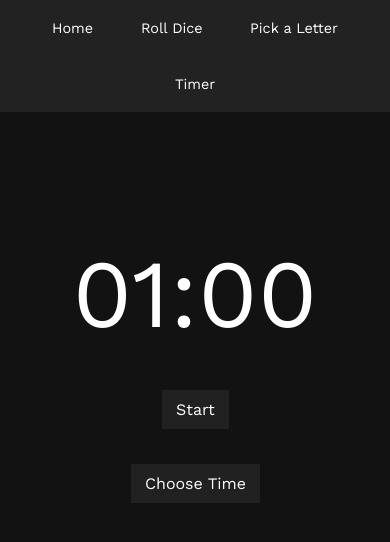
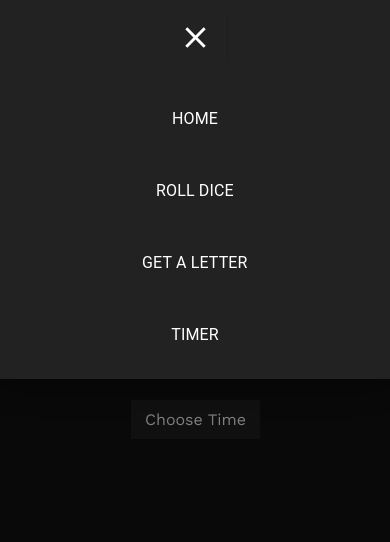
Before and after one commit to dnirns/dicer, a React (Create React App) app: page /timer in a window 390 px wide. Shown: the top 542 px of the page. Built offline with nearby package versions, Linux system fonts and the light colour scheme; a web font is replaced by a local one.

Commit message:
responsive nav drawer finished

```diff
--- a/src/components/Nav.js
+++ b/src/components/Nav.js
@@ -1,3 +1,4 @@
+import React, { useState } from 'react'
 import { Link } from 'react-router-dom'
 
 import {
@@ -12,6 +13,8 @@ import MenuIcon from '@material-ui/icons/Menu'
 
 import { makeStyles } from '@material-ui/core/styles'
 
+import NavDrawer from './NavDrawer'
+
 const HideOnScroll = ({ children, window }) => {
   const trigger = useScrollTrigger({ target: window ? window() : undefined })
 
@@ -24,14 +27,13 @@ const HideOnScroll = ({ children, window }) => {
 
 const useStyles = makeStyles({
   root: {
-    background: '#5555553e',
+    background: '#222222',
     boxShadow: 'none',
     display: 'flex',
-
     alignItems: 'center',
   },
   icon: {
-    marginLeft: 'auto',
+    marginRight: 'auto',
   },
   menuLink: {
     fontFamily: 'Work Sans',
@@ -42,20 +44,30 @@ const useStyles = makeStyles({
 })
 
 const NavBar = () => {
+  const [sideDrawerOpen, setSideDrawerOpen] = useState(true)
   const classes = useStyles()
 
+  const handleCloseDrawer = () => {
+    setSideDrawerOpen(false)
+  }
+
   return (
+    <>
+      <NavDrawer
+        open={sideDrawerOpen}
+        closeDrawer={handleCloseDrawer}
+      />
       <HideOnScroll>
         <AppBar className={classes.root} position='sticky'>
           <Toolbar variant='dense'>
-          <Box display={{ xs: 'none', sm: 'none', md: 'none' }}>
+            <Box display={{ xs: 'block', sm: 'none', md: 'none' }}>
               <div aria-haspopup='true'>
-              <IconButton edge='start' color='inherit' aria-label='menu'>
+                <IconButton className={classes.icon} onClick={() => setSideDrawerOpen(true)} edge='start' color='inherit' aria-label='menu'>
                   <MenuIcon fontSize='medium' />
                 </IconButton>
               </div>
             </Box>
-          <Box display={{ xs: 'block', sm: 'block', md: 'block' }}>
+            <Box display={{ xs: 'none', sm: 'block', md: 'block' }}>
               <Link to='/'>
                 <button className={classes.menuLink}>Home</button>
               </Link>
@@ -70,10 +82,11 @@ const NavBar = () => {
               </Link>
             </Box>
 
-          <Box className={classes.icon}></Box>
+
           </Toolbar>
         </AppBar>
       </HideOnScroll>
+    </>
   )
 }
 export default NavBar
--- /dev/null
+++ b/src/components/NavDrawer.js
@@ -0,0 +1,96 @@
+import { Link } from 'react-router-dom'
+
+import { makeStyles } from '@material-ui/core/styles'
+
+import {
+  List,
+  Divider,
+  ListItem,
+  Box,
+  ListItemText,
+  Button,
+  Drawer,
+} from '@material-ui/core'
+
+import CloseIcon from '@material-ui/icons/Close'
+
+const useStyles = makeStyles({
+  root: {
+    background: '#222222',
+    color: 'white',
+    padding: '14px',
+    textAlign: 'center',
+    display: 'flex',
+    justifyContent: 'center',
+  },
+  label: {
+    color: 'white',
+  },
+  closeBox: {
+    borderColor: 'rgba(0, 0, 0, 0.12)',
+    width: '56px',
+  },
+  list: {
+    width: '100vw',
+    background: '#222222',
+    color: 'white',
+    marginLeft: 'auto',
+  },
+})
+
+const SideSheet = ({ open, closeDrawer }) => {
+  const classes = useStyles()
+  return (
+    <>
+      <Drawer
+        // className={classes.root}
+        anchor='top'
+        open={open}
+        variant='temporary'
+        onClose={closeDrawer}
+      >
+        <Box className={classes.root} display='flex' flexDirection='row'>
+          <Button className={classes.label}>
+            <CloseIcon fontSize='large' onClick={closeDrawer} />
+          </Button>
+          <Divider orientation='vertical' flexItem />
+        </Box>
+
+        <List className={classes.list} onClick={closeDrawer}>
+          <ListItem className={classes.root}>
+            <Link to='/'>
+              <Button className={classes.label}>
+                <ListItemText primary='Home' />
+              </Button>
+            </Link>
+          </ListItem>
+
+          <ListItem className={classes.root}>
+            <Link to='/roll-dice'>
+              <Button className={classes.label}>
+                <ListItemText primary='Roll Dice' />
+              </Button>
+            </Link>
+          </ListItem>
+
+          <ListItem className={classes.root}>
+            <Link to='/random-letter'>
+              <Button className={classes.label}>
+                <ListItemText primary='Get a Letter' />
+              </Button>
+            </Link>
+          </ListItem>
+          <ListItem className={classes.root}>
+            <Link to='/timer'>
+              <Button className={classes.label}>
+                <ListItemText primary='Timer' />
+              </Button>
+            </Link>
+          </ListItem>
+        </List>
+      </Drawer>
+    </>
+  )
+}
+
+export default SideSheet
--- a/src/styles/main.css
+++ b/src/styles/main.css
@@ -180,6 +180,9 @@ button:active {
   animation-iteration-count: 1;
 }
 
+.drawer {
+  background-color: #222222;
+}
 
 /* Timer Styles */
 
@@ -205,12 +208,11 @@ button:active {
 }
 
 .time-flashing {
-  animation: flashing .8s infinite;
+  animation: flashing 0.8s infinite;
 }
 
 @keyframes flashing {
   0% {
-
     opacity: 0;
   }
   50% {
@@ -218,7 +220,6 @@ button:active {
     opacity: 100;
   }
   100% {
-
     opacity: 0;
   }
 }
```
Also changed, not shown: 1 other file (tests, documents, lock files or other folders). Lines whose indentation alone changed are shown as unchanged.
